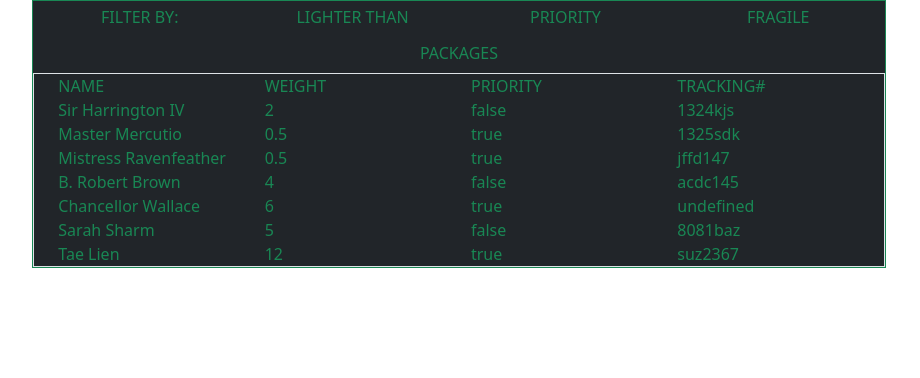
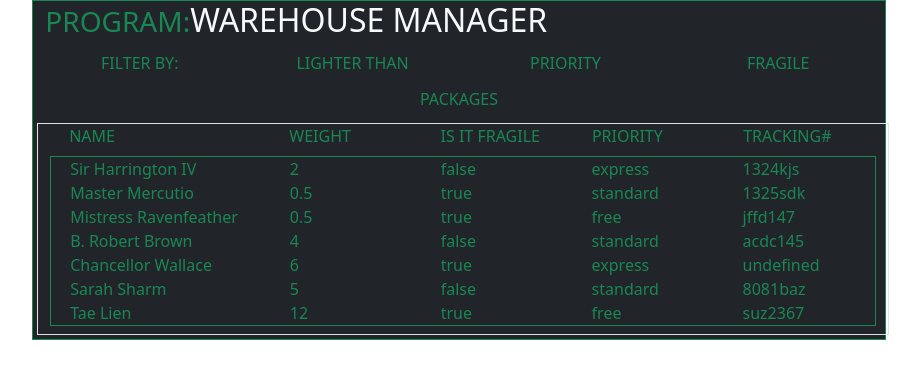
Before and after one commit to calvinthurst/warehouse-manager, a plain HTML site: page index.html in a window 1280 px wide. Shown: the whole page, without its empty margins (181-1101 px from the left). Drawn offline with nearby package versions, Linux system fonts and the light colour scheme.

Commit message:
added Program:

```diff
--- a/app.js
+++ b/app.js
@@ -53,7 +53,7 @@ const packages = [{
 function drawPackages() {
   let packageElm = document.getElementById("package-info")
   let template = ''
-  packages.forEach(package => { template += `<section class="row"><div class="col-3">${package.to}</div><div class="col-3">${package.weight}</div> <div class="col-3">${package.isFragile}</div> <div class="col-3">${package.trackingNumber}</div></section` });
+  packages.forEach(package => { template += `<section class="row border border-success my-2 justify-content-around"><div class="col-3">${package.to}</div><div class="col-2">${package.weight}</div> <div class="col-2">${package.isFragile}</div> <div class="col-2">${package.priorityLevel}</div> <div class="col-2">${package.trackingNumber}</div> </section` });
   packageElm.innerHTML = template
   console.log(template)
 }
@@ -86,7 +86,7 @@ function filterIsNotFragile() {
 function drawFiltered(parcel) {
   let packageElm = document.getElementById("package-info")
   let template = ''
-  parcel.forEach(box => { template += `<section class="row"><div class="col-3">${box.to}</div><div class="col-3">${box.weight}</div> <div class="col-3">${box.isFragile}</div> <div class="col-3">${box.trackingNumber}</div></section` });
+  parcel.forEach(box => { template += `<section class="row border border-success my-2 justify-content-around"><div class="col-3">${box.to}</div><div class="col-2">${box.weight}</div> <div class="col-2">${box.isFragile}</div> <div class="col-2">${box.priorityLevel}</div> <div class="col-2">${box.trackingNumber}</div></section` });
   packageElm.innerHTML = template
   console.log(packageElm)
 }
--- a/index.html
+++ b/index.html
@@ -16,6 +16,10 @@
     <section class="row justify-content-evenly">
       <div class="col-8 border border-success bg-dark text-success">
         <div class="row justify-content-evenly">
+          <div class="COL-8">
+            <h3>PROGRAM:<span class="text-light fs-2">WAREHOUSE MANAGER</span>
+            </h3>
+          </div>
           <div class="col-3 text-center p-1">FILTER BY:</div>
           <div class="col-3 text-center p-1 dropdown">LIGHTER THAN
             <div class="dropdown-content ">
@@ -38,11 +42,12 @@
             </div>
           </div>
           <div class="col-10 text-center p-2">PACKAGES</div>
-          <section class="row border">
+          <section class="row border m-1 justify-content-around">
             <div class="col-3">NAME</div>
-            <div class="col-3">WEIGHT</div>
-            <div class="col-3">PRIORITY</div>
-            <div class="col-3">TRACKING#</div>
+            <div class="col-2">WEIGHT</div>
+            <div class="col-2">IS IT FRAGILE</div>
+            <div class="col-2">PRIORITY</div>
+            <div class="col-2">TRACKING#</div>
             <div id="package-info"></div>
           </section>
         </div>
```
